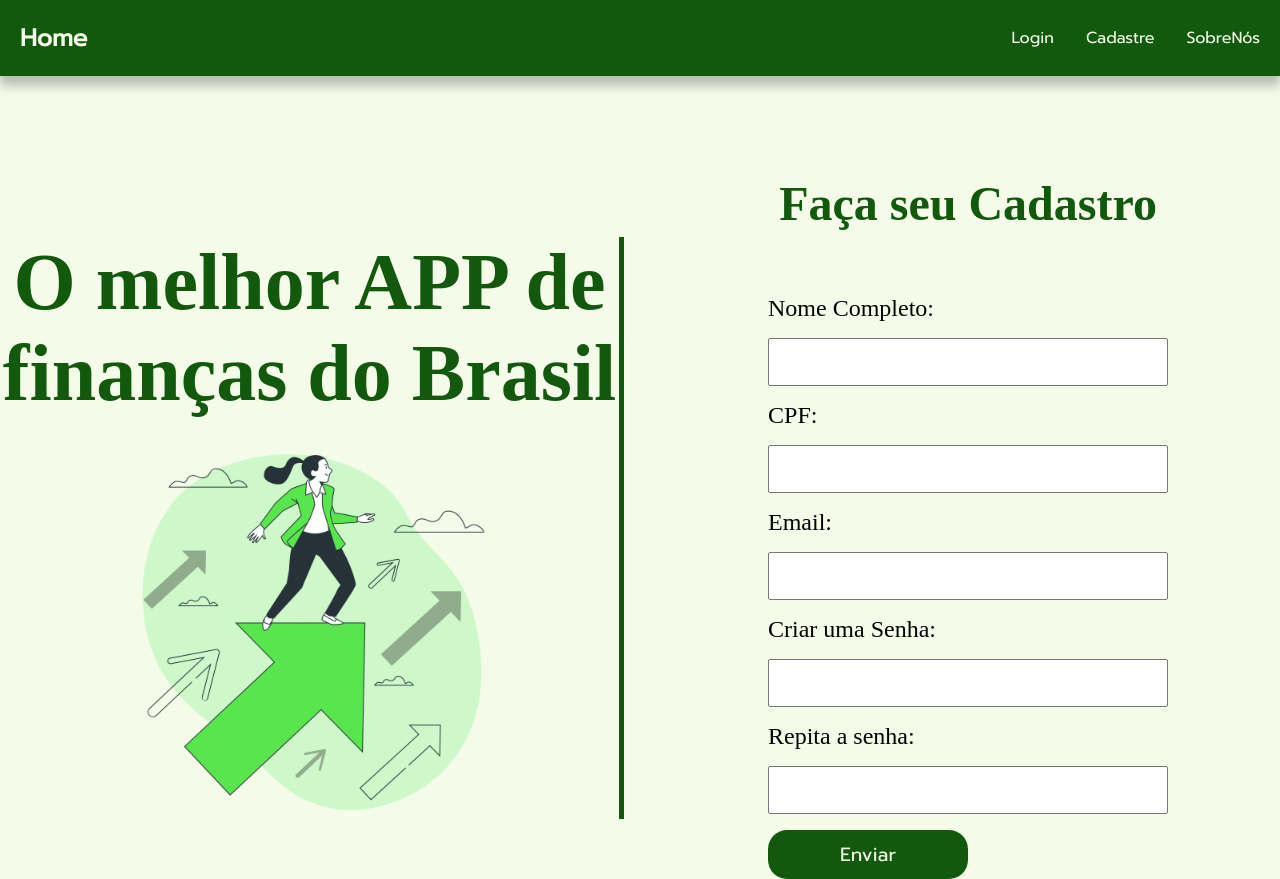
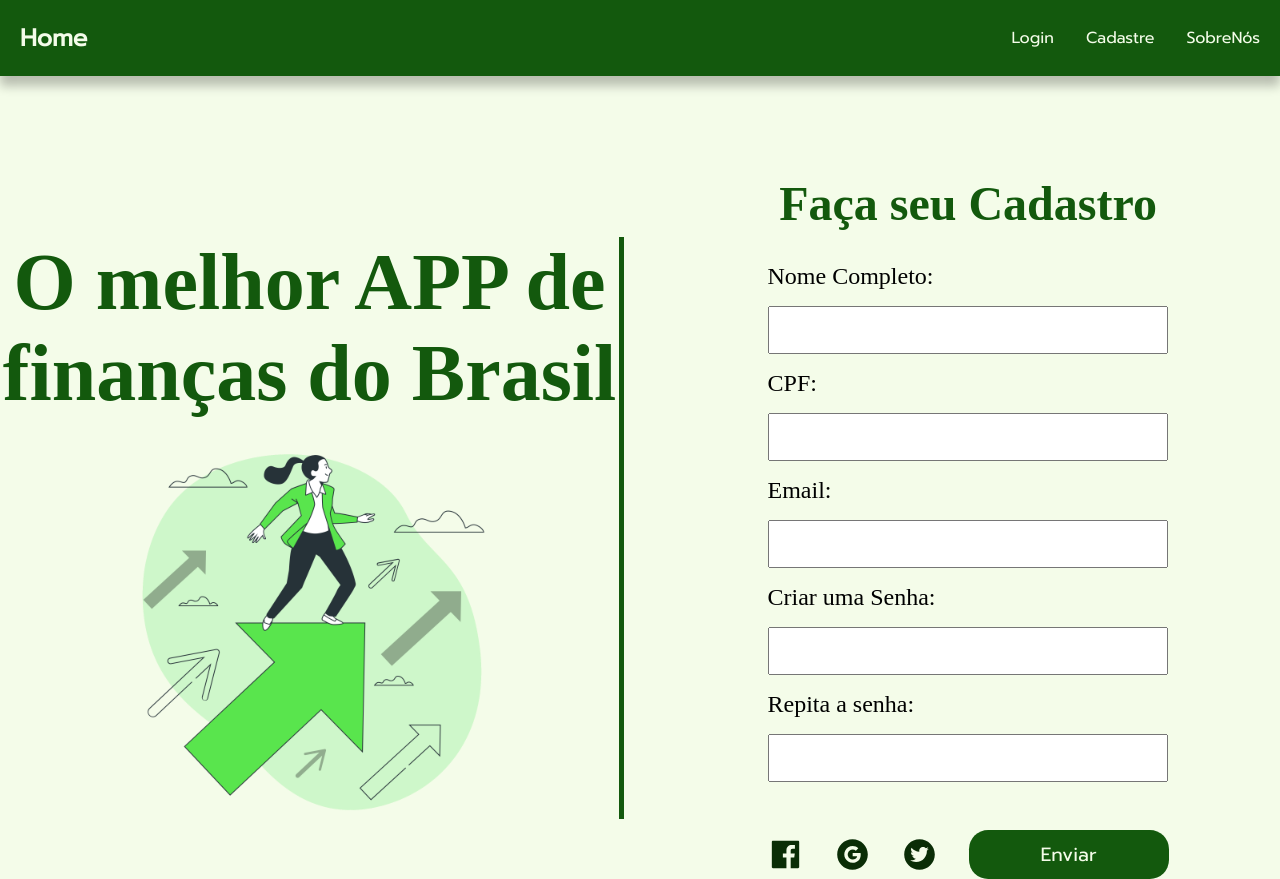
Before and after one commit to Arttutu/Jovem-Invest, a React (Create React App) app: page / in a window 1280 px wide. Built offline with nearby package versions, Linux system fonts and the light colour scheme; the HTML template or start-up script is replaced by a standard one.

Commit message:
adicionando hover o botao principal e colocando icones de login

```diff
--- a/src/Components/Banner/index.jsx
+++ b/src/Components/Banner/index.jsx
@@ -8,7 +8,6 @@ import { VerdeEscuro2 } from '../UI/variaveis'
 const BoxBanner = styled.div `
     display: flex;
     align-items: center;
-
     padding-top: 100px;
     gap:2em;
     @media (max-width:768px){
@@ -36,6 +35,7 @@ const BoxMensagem = styled.div `
 const Imagem = styled.img `
     max-width: 400px;
     height: auto;
+
 `
 export default function Banner() {
   return (
--- a/src/Components/Formulario/index.jsx
+++ b/src/Components/Formulario/index.jsx
@@ -1,17 +1,17 @@
 import React from 'react'
 import { styled } from 'styled-components'
-import { Font } from '../UI/variaveis'
+import { Font, VerdeClaro2, VerdeEscuro1 } from '../UI/variaveis'
 import { BotaoPrincipal, Titulo } from '../UI'
+import {AiFillTwitterCircle, AiFillGoogleCircle, AiFillFacebook} from "react-icons/ai"
 const BoxForm = styled.div`
     display: flex;
     flex-direction: column;
     align-items: center;
-    gap: 4rem;
+    gap:2rem;
     justify-content: center;
     width: 50%;
     @media (max-width:768px){
         width: 100%;
-
     }
 `
 const FormStyle = styled.form`
@@ -36,6 +36,18 @@ const InputStyle = styled.input`
 
     }
 `
+const BoxIcones = styled.div`
+margin-top: 2em;
+    display: flex;
+    align-items: center;
+    gap: 2em;
+    cursor: pointer;
+    >svg{
+        transform: .7s;
+        font-size: 35px;
+        color: ${VerdeEscuro1};
+    }
+`
 
 export default function Formulario() {
   return (
@@ -53,7 +65,12 @@ export default function Formulario() {
             <InputStyle type="password" id="lname" name="lname" />
             <LabelStyle>Repita a senha:</LabelStyle>
             <InputStyle type="password" id="lname" name="lname" />
+            <BoxIcones>
+                <AiFillFacebook />
+                <AiFillGoogleCircle />
+                <AiFillTwitterCircle />
             <BotaoPrincipal>Enviar</BotaoPrincipal>
+            </BoxIcones>
         </FormStyle>
     </BoxForm>
 
--- a/src/Components/UI/index.jsx
+++ b/src/Components/UI/index.jsx
@@ -1,5 +1,5 @@
 import { styled } from "styled-components";
-import { Branco, Font, VerdeClaro2, VerdeEscuro2 } from "./variaveis";
+import { Branco, Font, VerdeClaro2, VerdeEscuro1, VerdeEscuro2 } from "./variaveis";
 
 export const Box = styled.div`
     max-width: 1440px;
@@ -20,6 +20,12 @@ export const BotaoPrincipal = styled.button`
     font-size: 1.2em;
     font-family: ${Font};
     color: ${Branco};
+    transition: all.7s;
+    &:hover{
+        background-color: ${VerdeEscuro1};
+        scale: 1.1;
+
+    }
 `
 export const Lista = styled.ul`
     display: flex;
```
